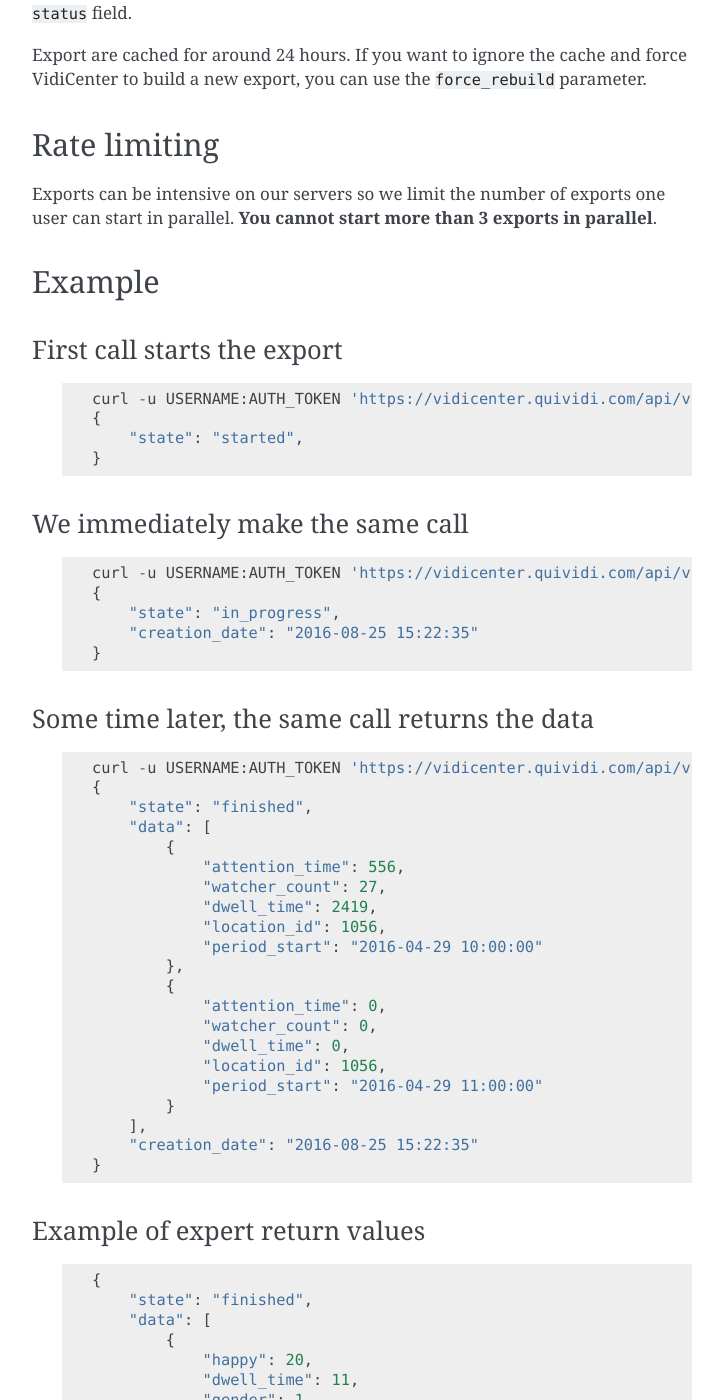
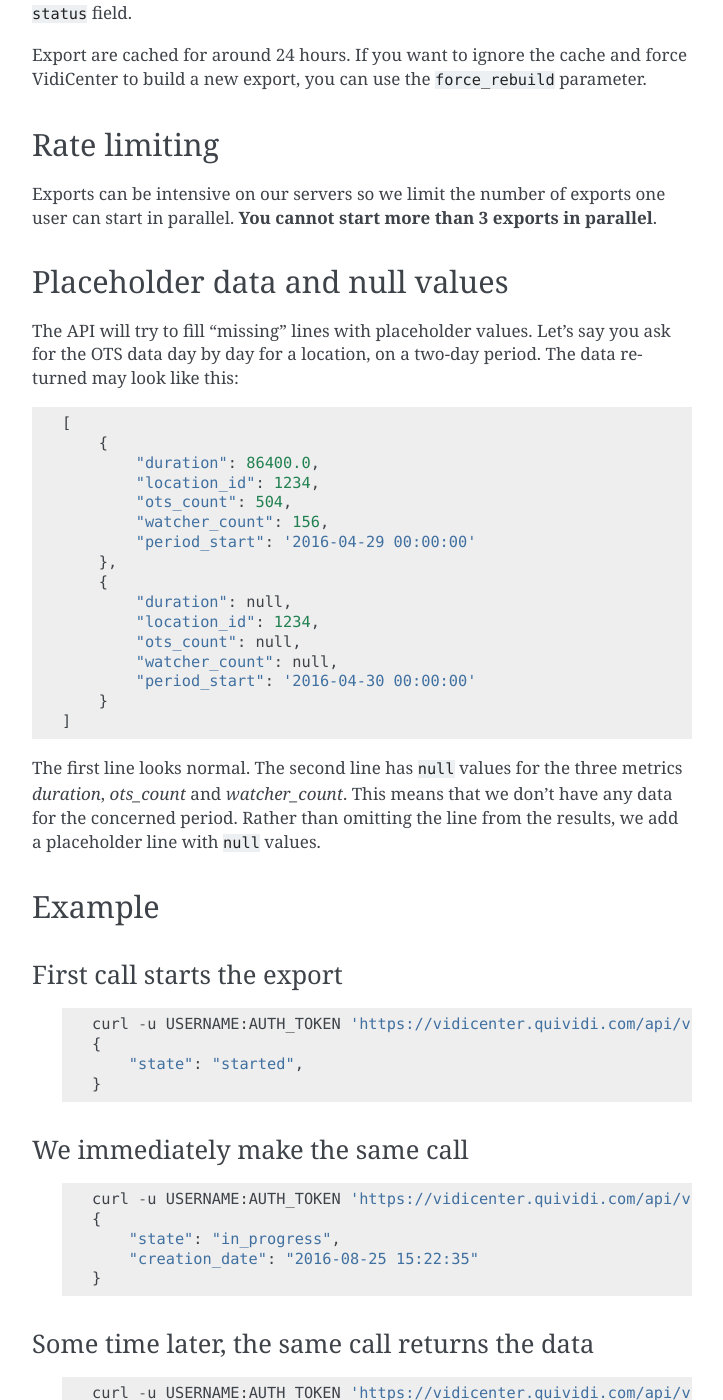
Before and after one commit to quividi/vidicenter-api-documentation, a Sphinx documentation site: the page built from docs/source/data.rst, in a window 1280 px wide and 1400 px high, scrolled down 3495 px. Shown: the whole window, without its empty margins (388-1111 px from the left). Built offline with Sphinx 7.4.7, drawn with Linux system fonts in a browser that asks for light colours; some of the changed text lies outside the part shown.

Commit message:
Chore [#139174697] Added documentation for ESQuery filling misssing buckets

```diff
--- a/docs/source/data.rst
+++ b/docs/source/data.rst
@@ -137,6 +137,30 @@ Rate limiting
 
 Exports can be intensive on our servers so we limit the number of exports one user can start in parallel. **You cannot start more than 3 exports in parallel**.
 
+Placeholder data and null values
+--------------------------------
+
+The API will try to fill "missing" lines with placeholder values. Let's say you ask for the OTS data day by day for a location, on a two-day period. The data returned may look like this::
+
+    [
+        {
+            "duration": 86400.0,
+            "location_id": 1234,
+            "ots_count": 504,
+            "watcher_count": 156,
+            "period_start": '2016-04-29 00:00:00'
+        },
+        {
+            "duration": null,
+            "location_id": 1234,
+            "ots_count": null,
+            "watcher_count": null,
+            "period_start": '2016-04-30 00:00:00'
+        }
+    ]
+
+The first line looks normal. The second line has ``null`` values for the three metrics `duration`, `ots_count` and `watcher_count`. This means that we don't have any data for the concerned period. Rather than omitting the line from the results, we add a placeholder line with ``null`` values.
+
 Example
 -------
 
```
